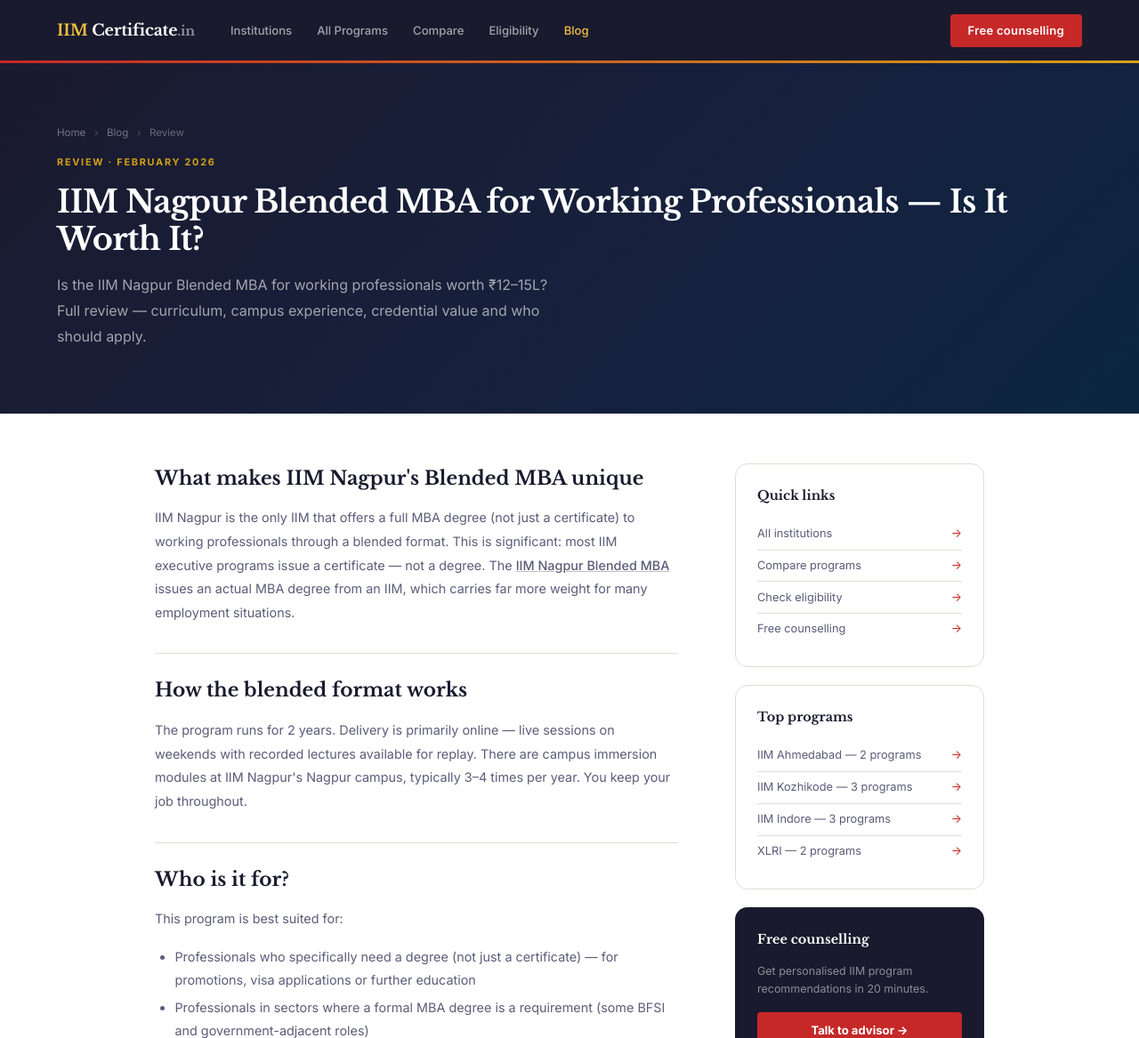
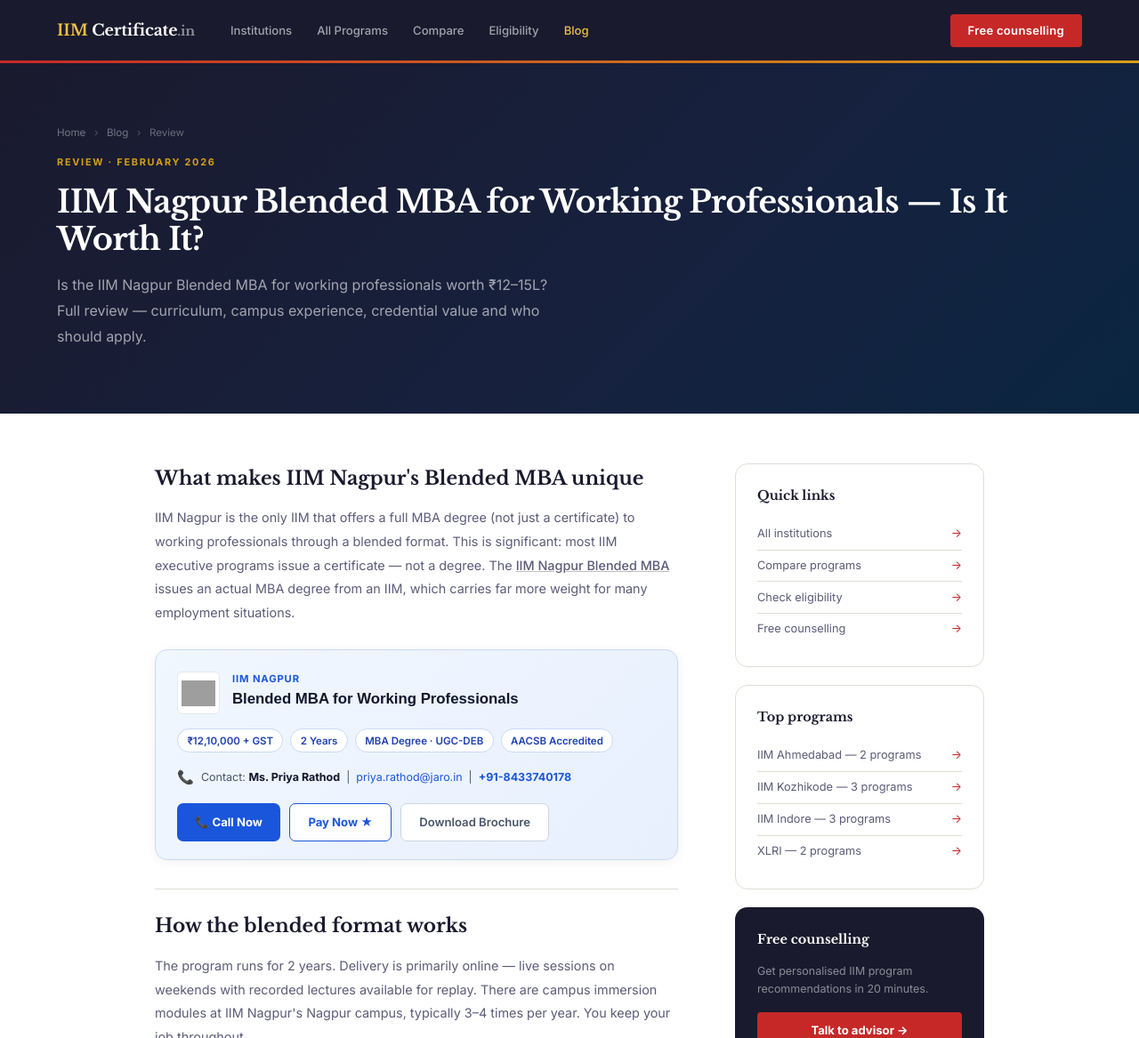
Before and after one commit to durgeshkekare-gif/iimcertificate-in, a website: page blog/iim-nagpur-blended-mba-review.html in a window 1280 px wide. Shown: the top 1167 px of the page at 89% size. Drawn offline with nearby package versions, Linux system fonts and the light colour scheme; grey boxes are pictures that could not be loaded.

Commit message:
feat: inject IIMN contact widget — Priya Rathod, call button, Pay Now

```diff
--- a/blog/iim-nagpur-blended-mba-review.html
+++ b/blog/iim-nagpur-blended-mba-review.html
@@ -137,6 +137,53 @@
   <article class="art">
     <h2>What makes IIM Nagpur's Blended MBA unique</h2>
 <p>IIM Nagpur is the only IIM that offers a full MBA degree (not just a certificate) to working professionals through a blended format. This is significant: most IIM executive programs issue a certificate — not a degree. The <a href="https://www.jaroeducation.com/blended-mba-for-working-professionals-iim-nagpur" target="_blank" rel="noopener" style="color:inherit;text-decoration:underline;text-decoration-color:rgba(0,0,0,.25);font-weight:500;">IIM Nagpur Blended MBA</a> issues an actual MBA degree from an IIM, which carries far more weight for many employment situations.</p>
+<!-- IIMN Blended MBA Contact Widget -->
+<div style="background:linear-gradient(135deg,#f0f7ff,#e8f0fe);border:1.5px solid #c7d9f5;border-radius:14px;padding:1.5rem 1.5rem 1.25rem;margin:1.75rem 0;box-shadow:0 2px 12px rgba(0,0,0,.06);">
+  <!-- Header: Logo + Program name -->
+  <div style="display:flex;align-items:flex-start;gap:.875rem;margin-bottom:1rem;">
+    <img src="https://upload.wikimedia.org/wikipedia/en/thumb/5/59/IIM_Nagpur_logo.png/120px-IIM_Nagpur_logo.png"
+         alt="IIM Nagpur" width="48" height="48"
+         style="border-radius:6px;object-fit:contain;background:#fff;padding:4px;border:1px solid #e2e8f0;flex-shrink:0;"
+         onerror="this.style.display='none'">
+    <div>
+      <div style="font-size:.7rem;font-weight:700;text-transform:uppercase;letter-spacing:.08em;color:#1a56db;margin-bottom:.15rem;">IIM Nagpur</div>
+      <div style="font-size:1.05rem;font-weight:800;color:#0F172A;line-height:1.25;font-family:Sora,sans-serif;">Blended MBA for Working Professionals</div>
+    </div>
+  </div>
+  <!-- Key facts row -->
+  <div style="display:flex;flex-wrap:wrap;gap:.5rem;margin-bottom:1rem;">
+    <span style="background:#fff;border:1px solid #c7d9f5;border-radius:20px;padding:.2rem .65rem;font-size:.72rem;font-weight:600;color:#1E40AF;">₹12,10,000 + GST</span>
+    <span style="background:#fff;border:1px solid #c7d9f5;border-radius:20px;padding:.2rem .65rem;font-size:.72rem;font-weight:600;color:#1E40AF;">2 Years</span>
+    <span style="background:#fff;border:1px solid #c7d9f5;border-radius:20px;padding:.2rem .65rem;font-size:.72rem;font-weight:600;color:#1E40AF;">MBA Degree · UGC-DEB</span>
+    <span style="background:#fff;border:1px solid #c7d9f5;border-radius:20px;padding:.2rem .65rem;font-size:.72rem;font-weight:600;color:#1E40AF;">AACSB Accredited</span>
+  </div>
+  <!-- Contact line -->
+  <div style="display:flex;align-items:center;gap:.5rem;font-size:.78rem;color:#475569;margin-bottom:1rem;flex-wrap:wrap;">
+    <span style="font-size:.95rem;">📞</span>
+    <span>Contact: <strong style="color:#0F172A;">Ms. Priya Rathod</strong> &nbsp;|&nbsp;
+    <a href="mailto:priya.rathod@jaro.in" style="color:#1a56db;text-decoration:none;">priya.rathod@jaro.in</a> &nbsp;|&nbsp;
+    <a href="tel:918433740178" style="color:#1a56db;font-weight:700;text-decoration:none;">+91-8433740178</a></span>
+  </div>
+  <!-- CTA Buttons -->
+  <div style="display:flex;flex-wrap:wrap;gap:.65rem;">
+    <a href="tel:918433740178"
+       style="display:inline-flex;align-items:center;gap:.4rem;background:#1a56db;color:#fff;padding:.65rem 1.25rem;border-radius:7px;font-weight:700;font-size:.82rem;text-decoration:none;transition:background .15s;"
+       onmouseover="this.style.background='#1e40af'" onmouseout="this.style.background='#1a56db'">
+      📞 Call Now
+    </a>
+    <a href="https://www.jaroeducation.com/blended-mba-for-working-professionals-iim-nagpur" target="_blank" rel="noopener"
+       style="display:inline-flex;align-items:center;gap:.4rem;background:#fff;color:#1a56db;padding:.65rem 1.25rem;border-radius:7px;font-weight:700;font-size:.82rem;text-decoration:none;border:1.5px solid #1a56db;transition:all .15s;"
+       onmouseover="this.style.background='#f0f7ff'" onmouseout="this.style.background='#fff'">
+      Pay Now ★
+    </a>
+    <a href="https://www.jaroeducation.com/blended-mba-for-working-professionals-iim-nagpur#brochure" target="_blank" rel="noopener"
+       style="display:inline-flex;align-items:center;gap:.4rem;background:#fff;color:#475569;padding:.65rem 1.25rem;border-radius:7px;font-weight:600;font-size:.82rem;text-decoration:none;border:1.5px solid #cbd5e1;">
+      Download Brochure
+    </a>
+  </div>
+</div>
+<!-- End IIMN Widget -->
+
 <h2>How the blended format works</h2>
 <p>The program runs for 2 years. Delivery is primarily online — live sessions on weekends with recorded lectures available for replay. There are campus immersion modules at IIM Nagpur's Nagpur campus, typically 3–4 times per year. You keep your job throughout.</p>
 <h2>Who is it for?</h2>
```
